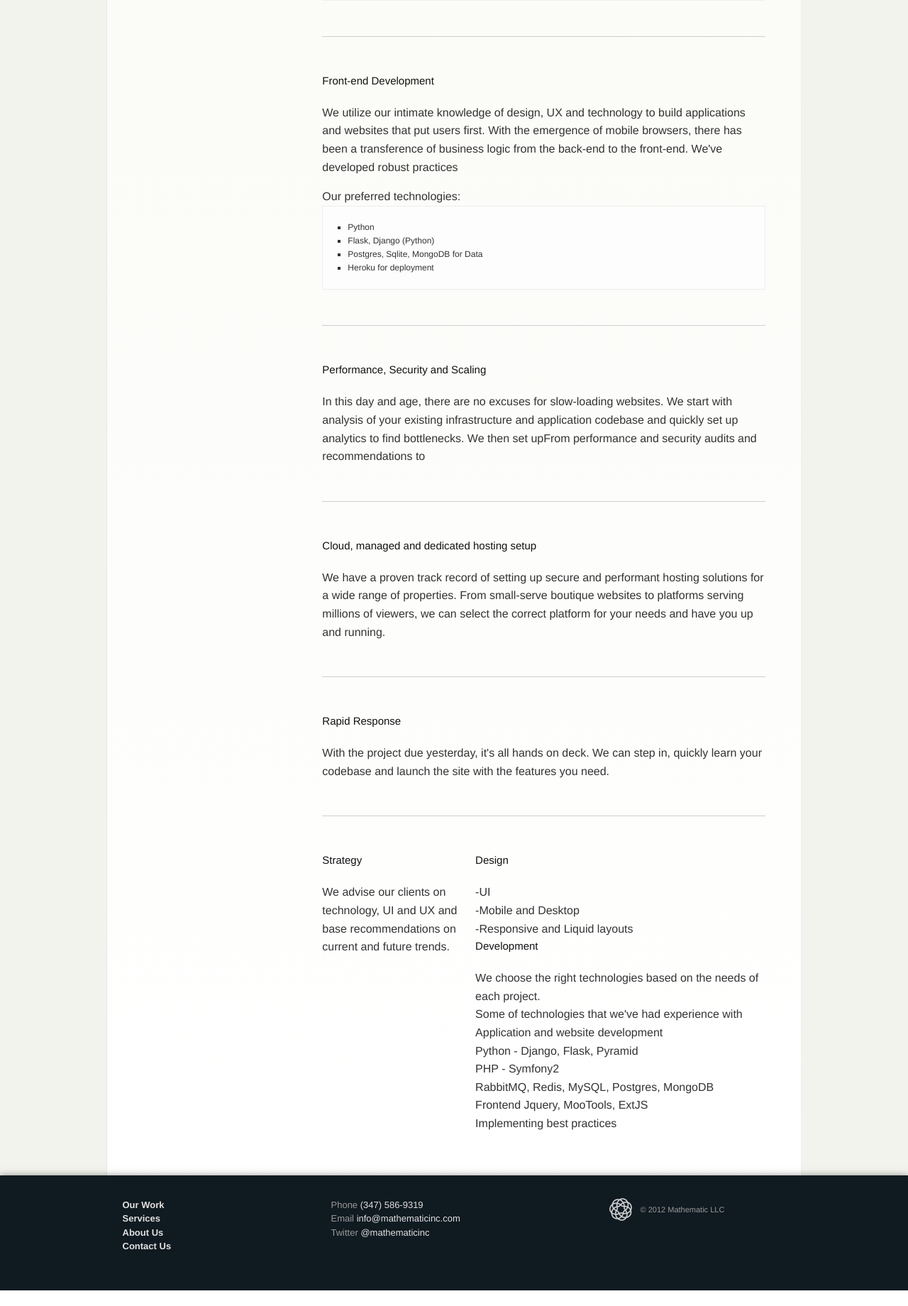
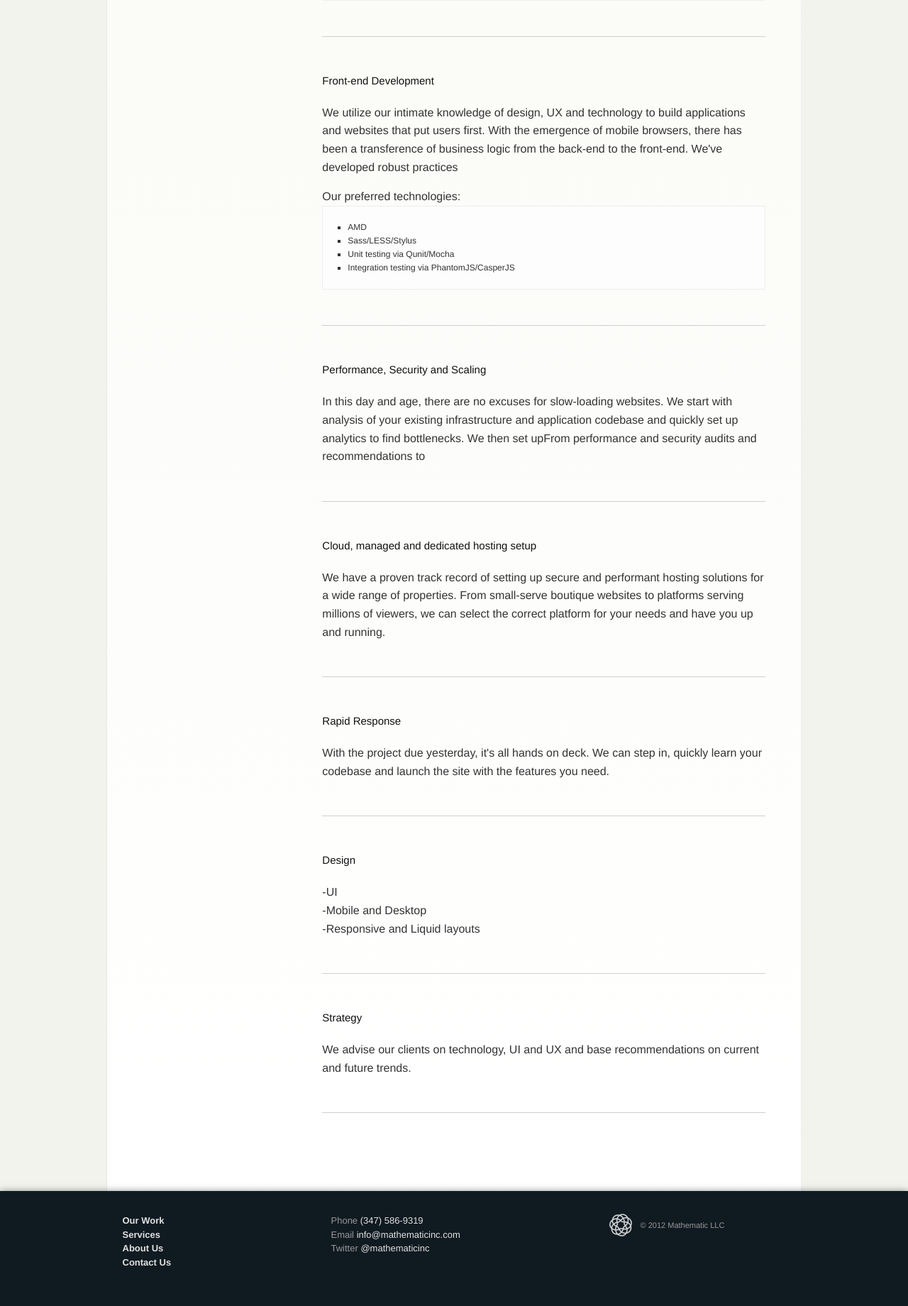
Before and after one commit to rquigley/mathematic_site, a Flask app: page /services/ in a window 1280 px wide. Shown: the part 1141-2981 px from the top of the page at 71% size. Before the commit the page ends 2959 px from the top, so only its background shows below. Run offline with Flask 2, Linux system fonts and the light colour scheme; some libraries are stand-ins or nearby versions.

Commit message:
services/greenport

```diff
--- a/website/templates/services.html
+++ b/website/templates/services.html
@@ -28,6 +28,8 @@
                 <li><a href="#performance" class="lnk">Performance, Security and Scaling</a></li>
                 <li><a href="#hosting" class="lnk">Hosting setup</a></li>
                 <li><a href="#rapid-response" class="lnk">Rapid response</a></li>
+                <li><a href="#design" class="lnk">Design</a></li>
+                <li><a href="#strategy" class="lnk">Strategy</a></li>
             </ul>
         </div>
 
@@ -83,7 +85,8 @@
 
                 </div>
             </div>
-            <div class="service-cont content-front-end-development" data-intro="2">
+
+            <div class="service-cont content-front-end-development">
                 <a class="target" name="front-end-development"></a>
                 <h3>Front-end Development</h3>
                 <p>We utilize our intimate knowledge of design, UX and technology to build applications and websites that put users first. With the emergence of mobile browsers, there has been a transference of business logic from the back-end to the front-end. We've developed robust practices</p>
@@ -91,53 +94,45 @@
                 Our preferred technologies:<br>
                 <div class="features">
                     <ul>
-                        <li>Python</li>
-                        <li>Flask, Django (Python)</li>
-                        <li>Postgres, Sqlite, MongoDB for Data</li>
-                        <li>Heroku for deployment</li>
+                        <li>AMD</li>
+                        <li>Sass/LESS/Stylus</li>
+                        <li>Unit testing via Qunit/Mocha</li>
+                        <li>Integration testing via PhantomJS/CasperJS</li>
                     </ul>
                 </div>
             </div>
-            <div class="service-cont content-performance" data-intro="3">
+
+            <div class="service-cont content-performance">
                 <a class="target" name="performance"></a>
                 <h3>Performance, Security and Scaling</h3>
                 In this day and age, there are no excuses for slow-loading websites. We start with analysis of your existing infrastructure and application codebase and quickly set up analytics to find bottlenecks. We then set upFrom performance and security audits and recommendations to
             </div>
-            <div class="service-cont content-hosting" data-intro="4">
+
+            <div class="service-cont content-hosting">
                 <a class="target" name="hosting"></a>
                 <h3>Cloud, managed and dedicated hosting setup</h3>
                 We have a proven track record of setting up secure and performant hosting solutions for a wide range of properties. From small-serve boutique websites to platforms serving millions of viewers, we can select the correct platform for your needs and have you up and running.
             </div>
-            <div class="service-cont content-rapid-response" data-intro="5">
+
+            <div class="service-cont content-rapid-response">
                 <a class="target" name="rapid-response"></a>
                 <h3>Rapid Response</h3>
                 With the project due yesterday, it's all hands on deck. We can step in, quickly learn your codebase and launch the site with the features you need.
             </div>
 
-            <div class="group">
-                <div class="col col1">
-                    <h2>Strategy</h2>
-                    We advise our clients on technology, UI and UX and base recommendations on current and future trends.
-                </div>
-                <div class="col col2">
-                    <h2>Design</h2>
-                    -UI<br>
-                    -Mobile and Desktop<br>
-                    -Responsive and Liquid layouts<br>
-                </div>
-                <div class="col col2">
-                    <h2>Development</h2>
-                    We choose the right technologies based on the needs of each project.<br>
-                    Some of technologies that we've had experience with<br>
-                    Application and website development<br>
-                    Python - Django, Flask, Pyramid<br>
-                    PHP - Symfony2<br>
-                    RabbitMQ, Redis, MySQL, Postgres, MongoDB<br>
-                    Frontend Jquery, MooTools, ExtJS<br>
-                    Implementing best practices<br>
-                </div>
+            <div class="service-cont content-design">
+                <a class="target" name="design"></a>
+                <h3>Design</h3>
+                -UI<br>
+                -Mobile and Desktop<br>
+                -Responsive and Liquid layouts<br>
             </div>
 
+            <div class="service-cont content-strategy">
+                <a class="target" name="strategy"></a>
+                <h3>Strategy</h3>
+                We advise our clients on technology, UI and UX and base recommendations on current and future trends.
+            </div>
         </div>
 
     </div>
```
Also changed, not shown: website/static/img/about/greenport.jpg (added).
